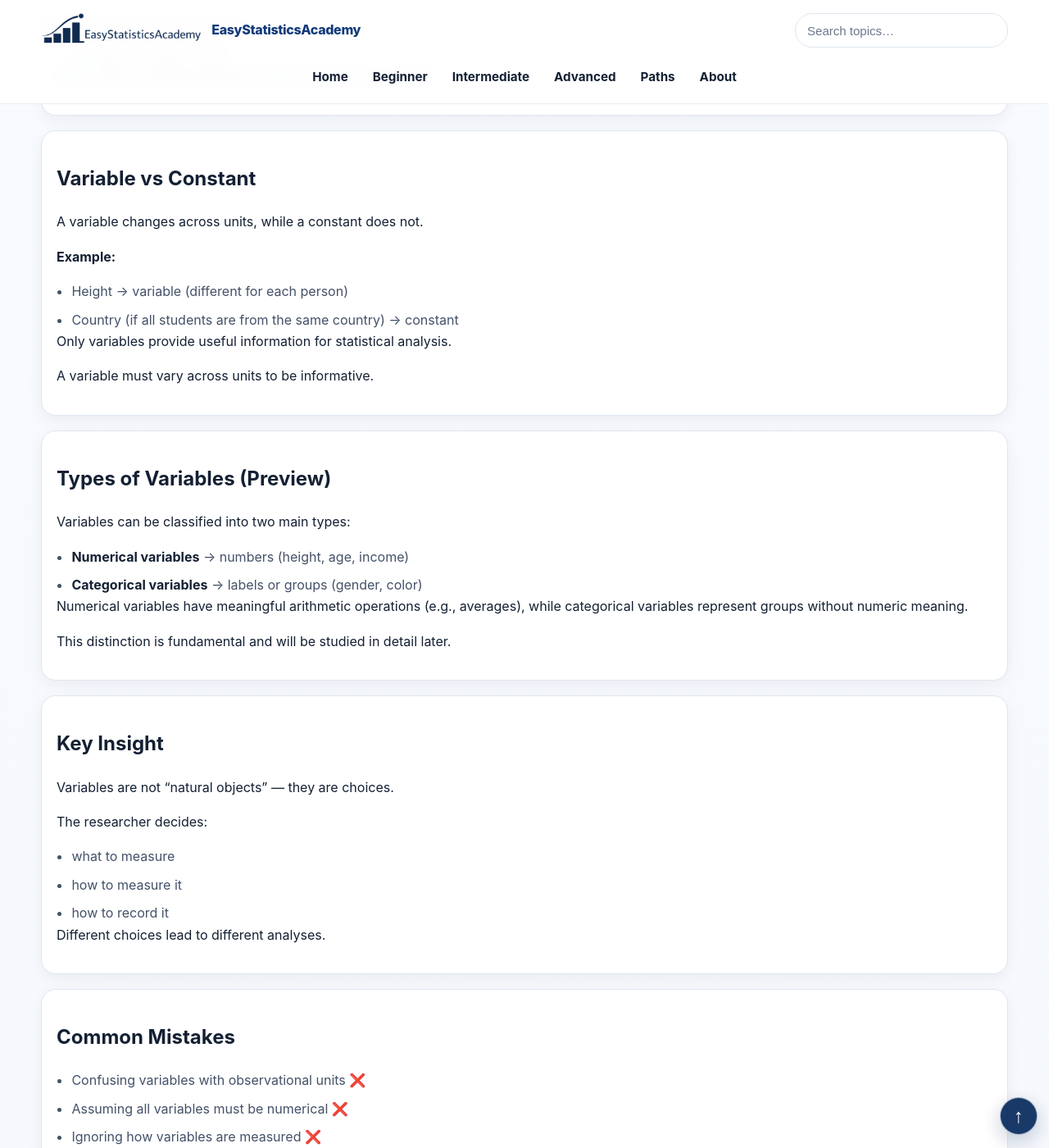
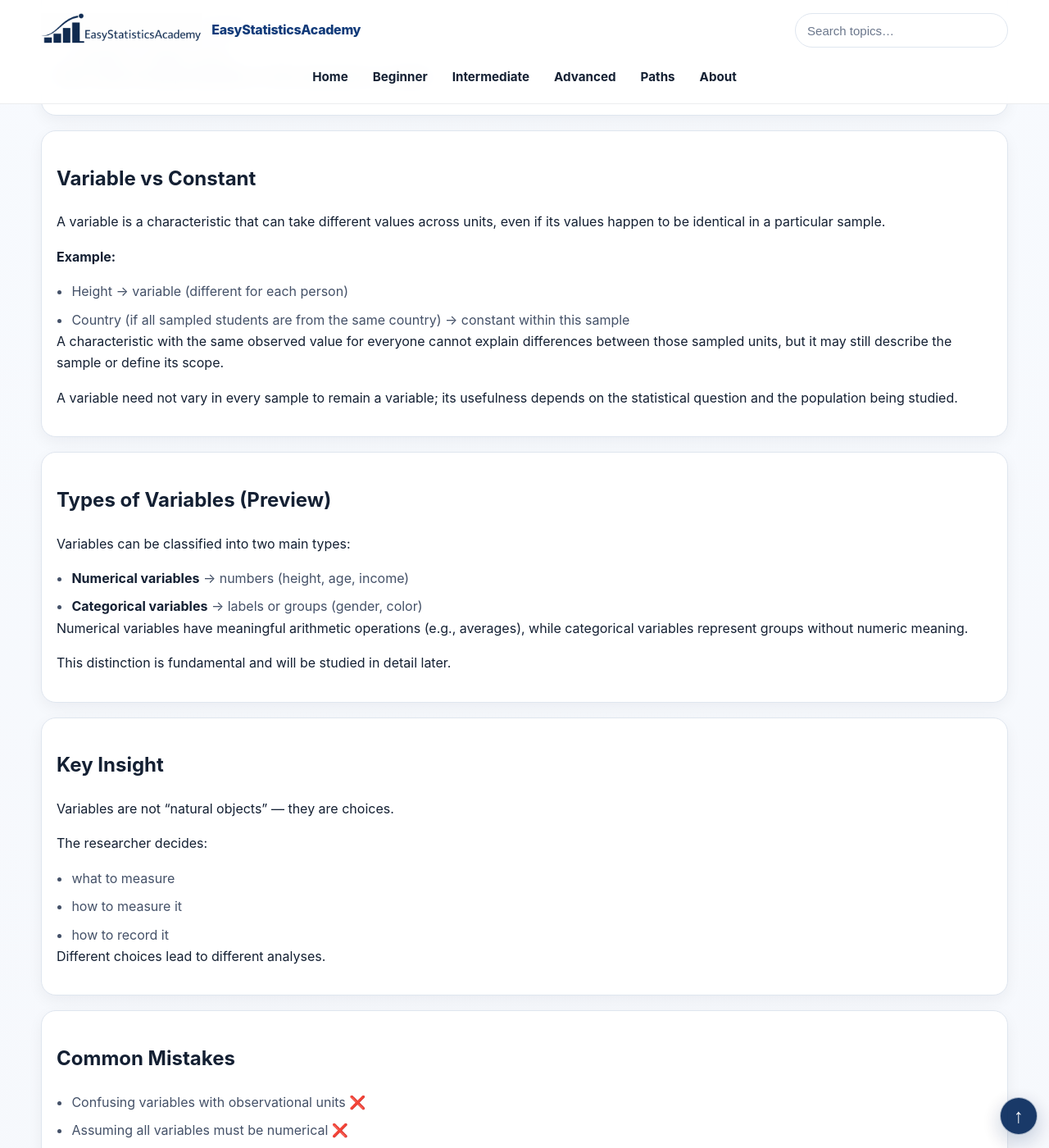
Before and after one commit to ammar-homaida-statistics/easystatisticsacademy, a Jekyll site: the page built from foundations/variables/index.md, in a window 1280 px wide and 1400 px high, scrolled down 1339 px. Shown: the whole window at 82% size. Built offline with Jekyll 4.4.1, drawn with Linux system fonts in a browser that asks for light colours; some of the changed text lies outside the part shown.

Commit message:
Correct Variables example count and clarify within-sample variation

```diff
--- a/foundations/variables/index.md
+++ b/foundations/variables/index.md
@@ -110,22 +110,22 @@ sidebar: false
     <h2>Variable vs Constant</h2>
 
     <p>
-      A variable changes across units, while a constant does not.
+      A variable is a characteristic that can take different values across units, even if its values happen to be identical in a particular sample.
     </p>
 
     <p><strong>Example:</strong></p>
 
     <ul class="bullets">
       <li>Height → variable (different for each person)</li>
-      <li>Country (if all students are from the same country) → constant</li>
+      <li>Country (if all sampled students are from the same country) → constant within this sample</li>
     </ul>
 
     <p>
-      Only variables provide useful information for statistical analysis.
+      A characteristic with the same observed value for everyone cannot explain differences between those sampled units, but it may still describe the sample or define its scope.
     </p>
 
     <p>
-      A variable must vary across units to be informative.
+      A variable need not vary in every sample to remain a variable; its usefulness depends on the statistical question and the population being studied.
     </p>
   </div>
 
```
Also changed, not shown: other parts of foundations/variables/index.md (+1 -1 lines).
